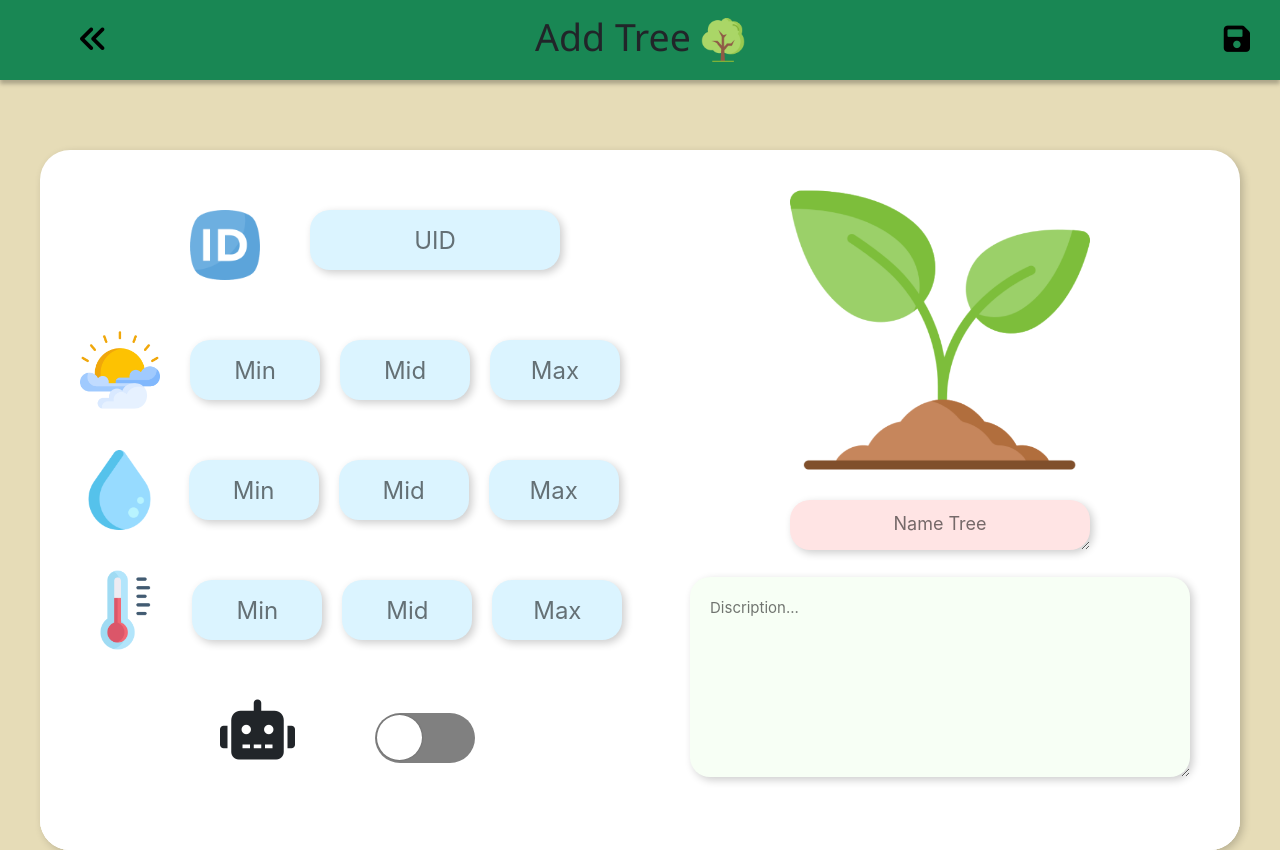
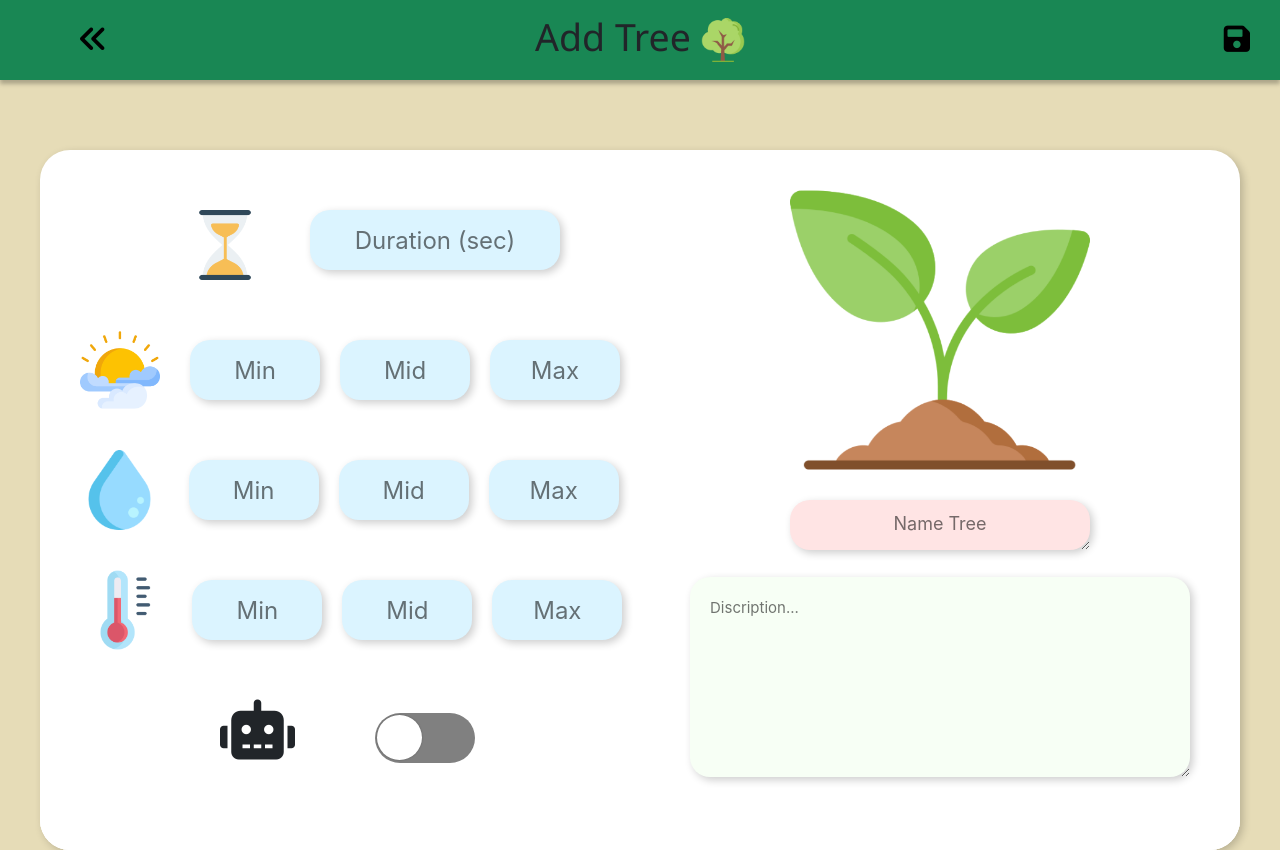
Before and after one commit to Exceed-Group6/WateringSystem-frontend, a React (Create React App) app: page /addTree in a window 1280 px wide. Built offline with nearby package versions, Linux system fonts and the light colour scheme.

Commit message:
Water button

```diff
--- a/src/components/DetailCard/DetailCard.js
+++ b/src/components/DetailCard/DetailCard.js
@@ -1,11 +1,21 @@
 import React, { useEffect, useState } from "react"
 import "./DetailCard.css"
 import { Link, useParams } from "react-router-dom"
-import { deleteTree, getTreeById } from "../../services/api"
+import { deleteTree, getTreeById, manualWater } from "../../services/api"
 
 const DetailCard = ({ treeList }) => {
   const Tree = useParams()
-  // console.log(Tree.treeId)
+
+  const [disabled, setDisable] = useState(false)
+
+  const sendData = (data) => {
+    setDisable(true)
+    manualWater(Tree.treeId)
+    setTimeout(
+      () => setDisable(false),
+      treeList.duration ? treeList.duration : 0
+    )
+  }
 
   return (
     <div>
@@ -52,8 +62,15 @@ const DetailCard = ({ treeList }) => {
             <div className="container-right-img2">
               <img src="./hourglass.png" alt="water"></img>
             </div>
-            <div className="time-button">10 Sec</div>
-            <button className="watering-button">
+            <div className="time-button">
+              {treeList.duration ? treeList.duration : 0} sec
+            </div>
+            <button
+              className="watering-button"
+              type="submit"
+              onClick={sendData}
+              disabled={disabled}
+            >
               <img src="./watering-plant.png" alt="watercan"></img>
             </button>
             <div className="container-right-progress"></div>
--- a/src/pages/Addtree.js
+++ b/src/pages/Addtree.js
@@ -32,11 +32,11 @@ function Addtree() {
             <div className="inputBar">
               <div className="idInput">
                 {/* <i class="fa-solid fa-id-badge fa-4x"></i> */}
-                <img src="./Id.png" alt=""></img>
+                <img src="./hourglass.png" alt=""></img>
                 <input
                   onKeyPress={(e) => !/[0-9]/.test(e.key) && e.preventDefault()}
-                  placeholder="UID"
-                  className="Id"
+                  placeholder="Duration (sec)"
+                  className="duration"
                 ></input>
               </div>
               <div className="threemid">
--- a/src/pages/PreferencePage.js
+++ b/src/pages/PreferencePage.js
@@ -32,11 +32,11 @@ function PreferencePage() {
             <div className="inputBar">
               <div className="idInput">
                 {/* <i class="fa-solid fa-id-badge fa-4x"></i> */}
-                <img src="./Id.png" alt=""></img>
+                <img src="./hourglass.png" alt=""></img>
                 <input
                   onKeyPress={(e) => !/[0-9]/.test(e.key) && e.preventDefault()}
-                  placeholder="UID"
-                  className="Id"
+                  placeholder="Duration (sec)"
+                  className="duration"
                 ></input>
               </div>
               <div className="threemid">
```
